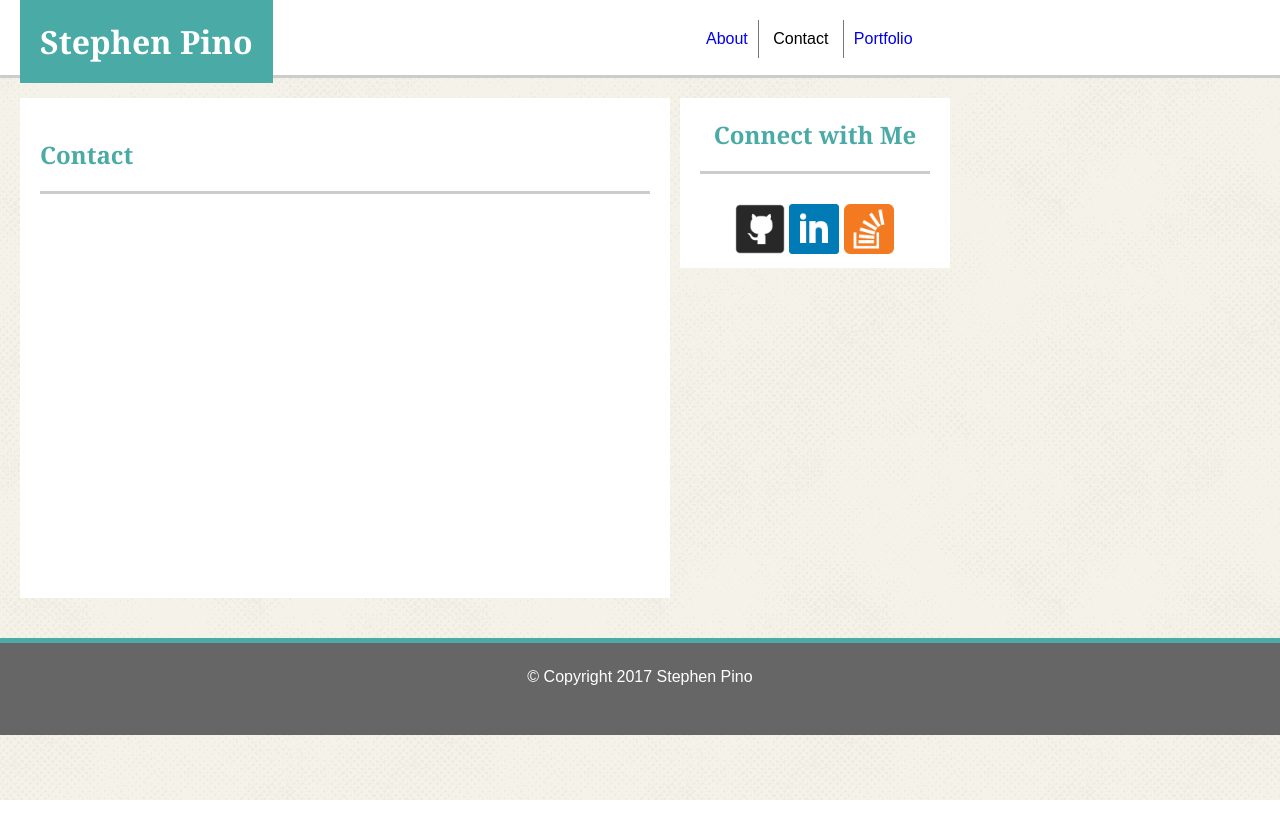
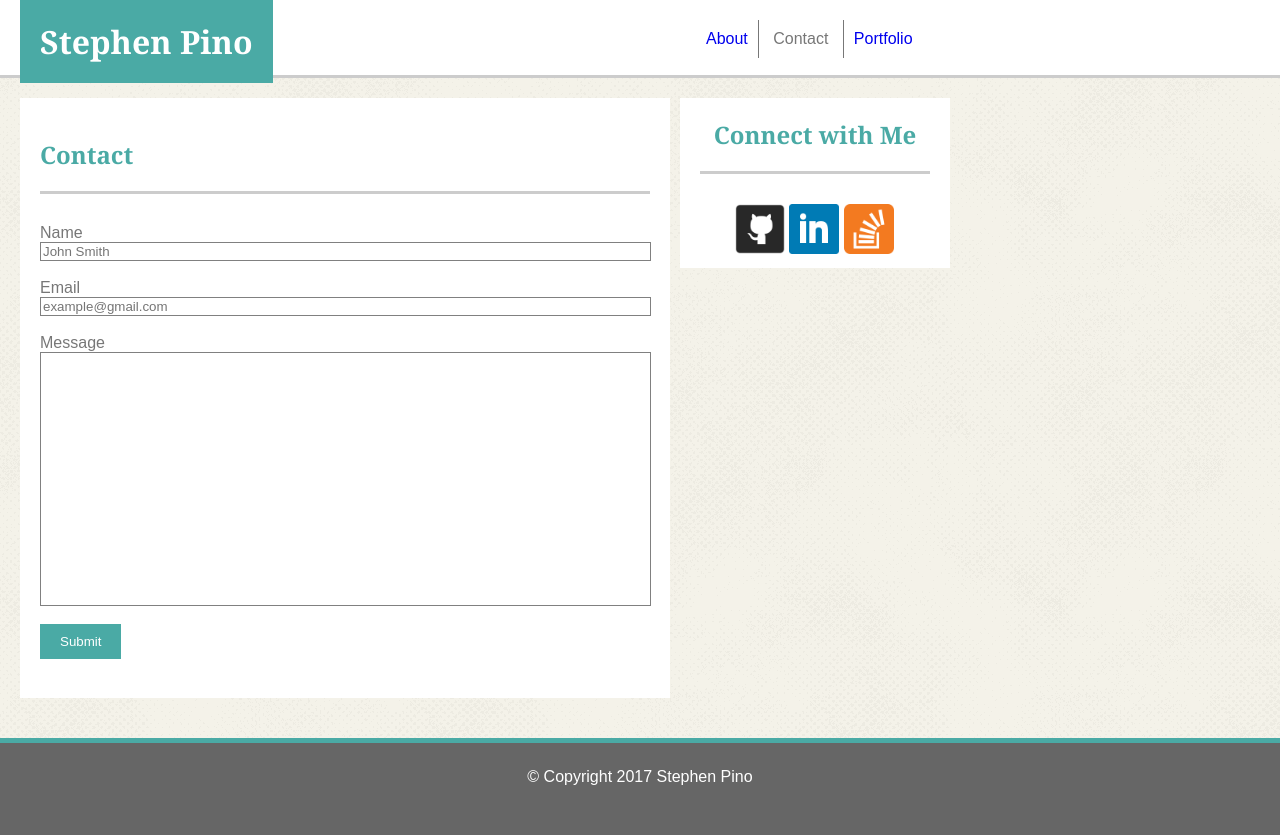
Before and after one commit to StephenPino/Basic-Portfolio, a PHP site: page /contact.html in a window 1280 px wide. Before the commit the page ends 800 px from the top, so only its background shows below. Run offline with PHP 8.4, Linux system fonts and the light colour scheme.

Commit message:
added forms in contact.html, still needs to be stlyized more

```diff
--- a/assets/css/style.css
+++ b/assets/css/style.css
@@ -4,6 +4,7 @@ body {
 	padding: 0;
 	background-image: url(../images/background/halftone.png);
 	width: 100%;
+	color: #777777;
 }
 
 header {
@@ -55,12 +56,36 @@ p {
 
 }
 
+input[type=submit] {
+	padding: 10px 20px;
+	color: #ffffff;
+	background-color: #4aaaa5;
+	border: 0 none;
+}
+
+.formBox {
+	width: 605px;
+	border: 1px solid gray;
+}
+
 .page-wrap {
 	width: 950px;
 }
 .portfolioImage {
 	width: 275px;
 	height: 175px;
+}
+
+#mainContainerContact {
+	height: 600px;
+}
+
+#messageBox {
+	height: 250px;
+}
+
+#contactMain {
+	margin-left: 20px;
 }
 
 #headerbar {
--- a/contact.html
+++ b/contact.html
@@ -20,11 +20,21 @@
 			</div>
 		</div>
 	</header>
-	<div class="mainContainer">
+	<div class="mainContainer" id="mainContainerContact">
 		<section>
 			<h2 id="contactMe">Contact</h2>
 			<div id="contactMain">
-
+				<form action="">
+					Name<br>
+					<input class="formBox" type="text" name="name" value="" placeholder="John Smith">
+					<br><br>
+					Email<br>
+					<input class="formBox" type="text" name="email" value="" placeholder="example@gmail.com">
+					<br><br>
+					Message<br>
+					<input class="formBox" id="messageBox" type="text" name="message" value="">
+					<br><br>
+					<input type="submit" value="Submit">
 			</div>
 		</section>
 	</div>
```
